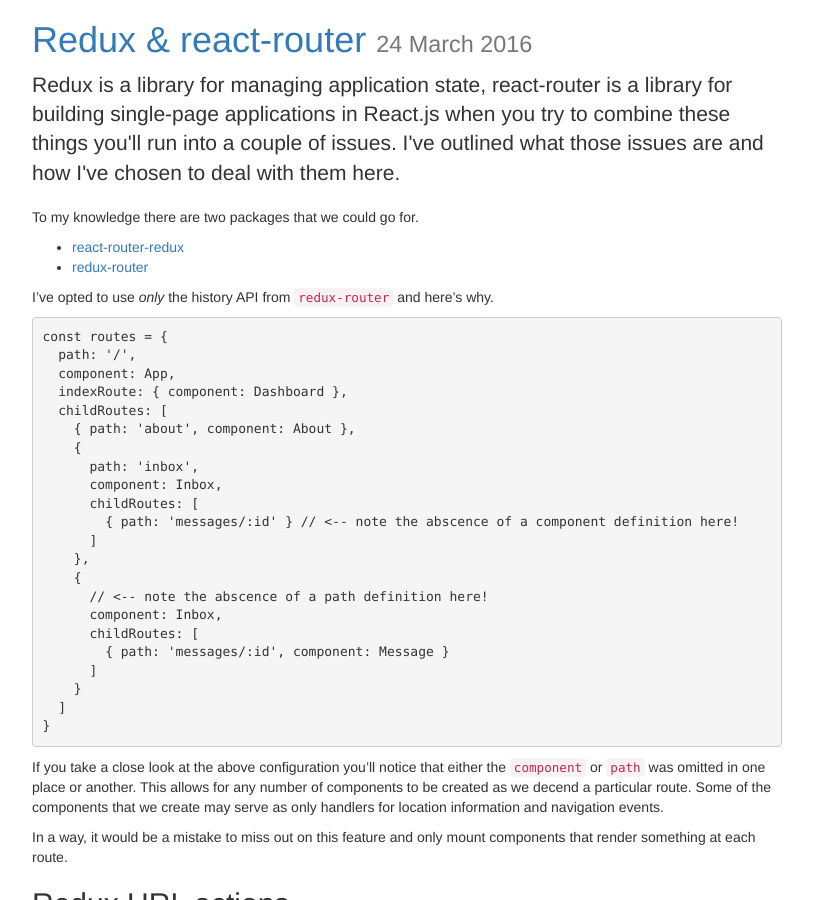
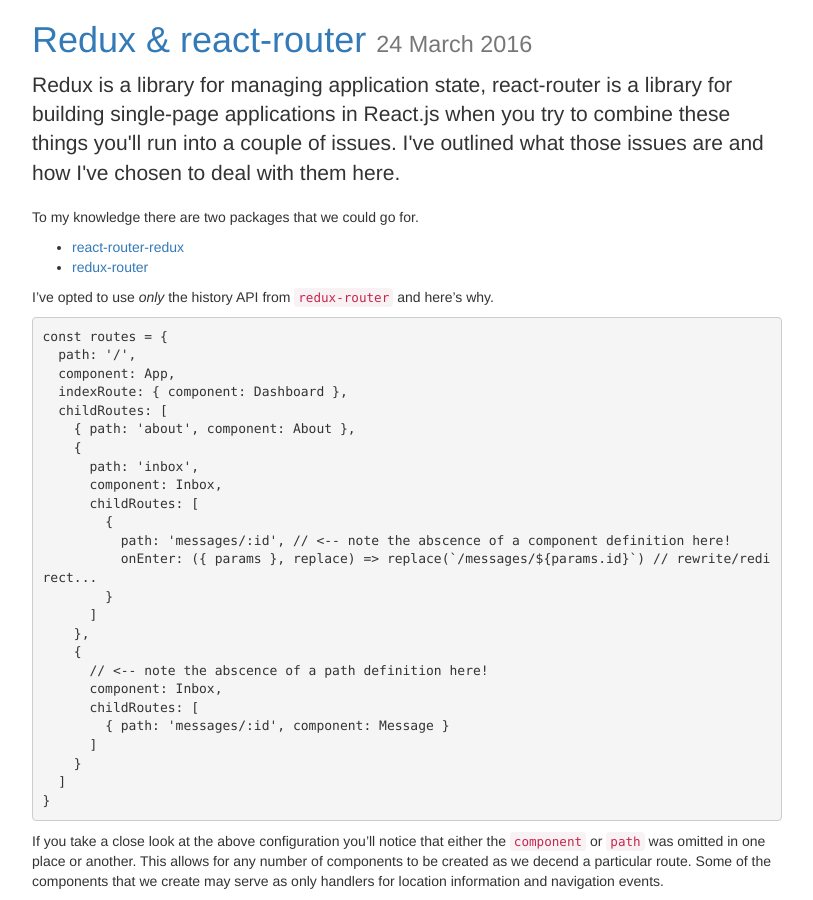
Before and after one commit to leidegre/leidegre.github.com, a Jekyll site: the page built from _posts/2016-03-24-redux-react-router.md, in a window 1280 px wide and 900 px high. Shown: the whole window, without its empty margins (38-851 px from the left). Built offline with Jekyll 4.4.1, drawn with Linux system fonts in a browser that asks for light colours; nearby versions of some CDN libraries.

Commit message:
Update 2016-03-24-redux-react-router.md

```diff
--- a/_posts/2016-03-24-redux-react-router.md
+++ b/_posts/2016-03-24-redux-react-router.md
@@ -22,7 +22,10 @@ const routes = {
       path: 'inbox',
       component: Inbox,
       childRoutes: [
-        { path: 'messages/:id' } // <-- note the abscence of a component definition here!
+        {
+          path: 'messages/:id', // <-- note the abscence of a component definition here!
+          onEnter: ({ params }, replace) => replace(`/messages/${params.id}`) // rewrite/redirect...
+        }
       ]
     },
     {
```
